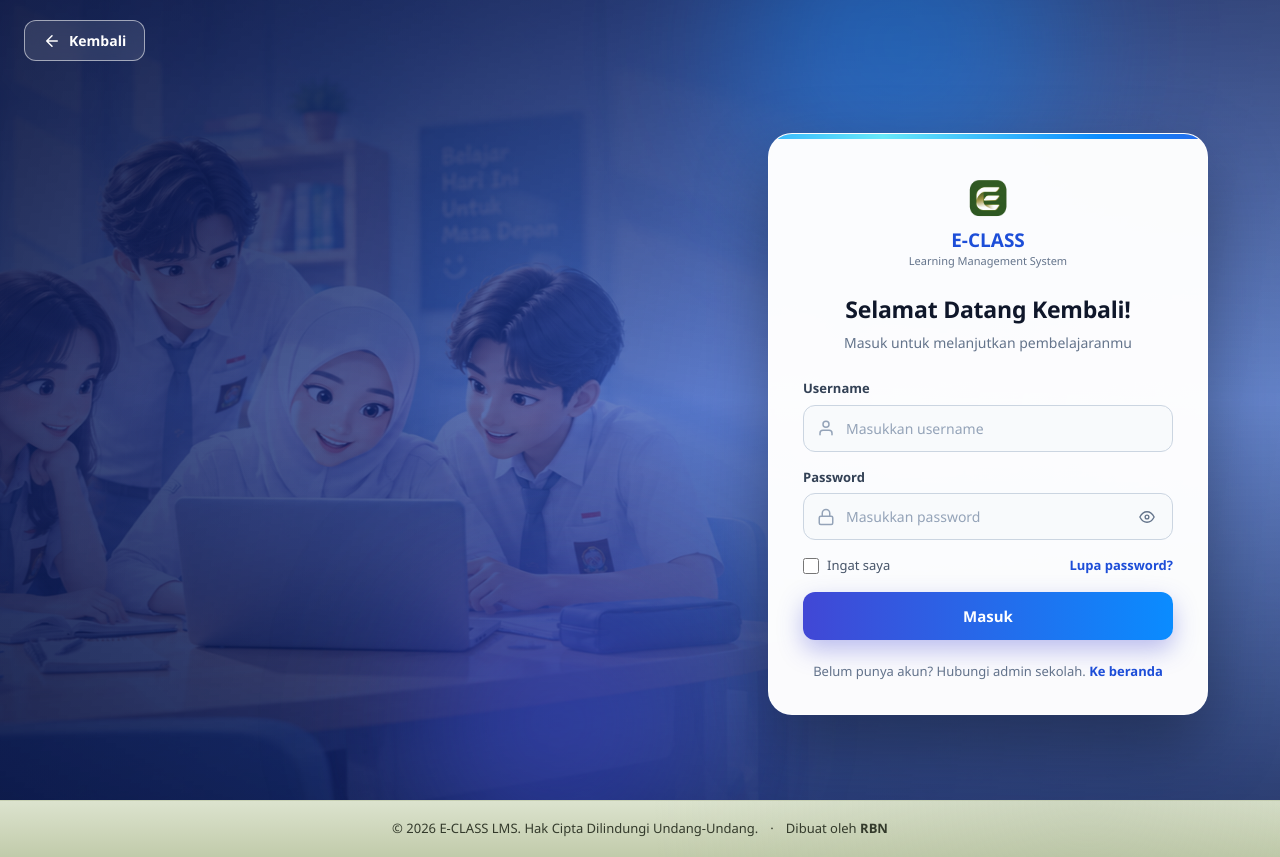
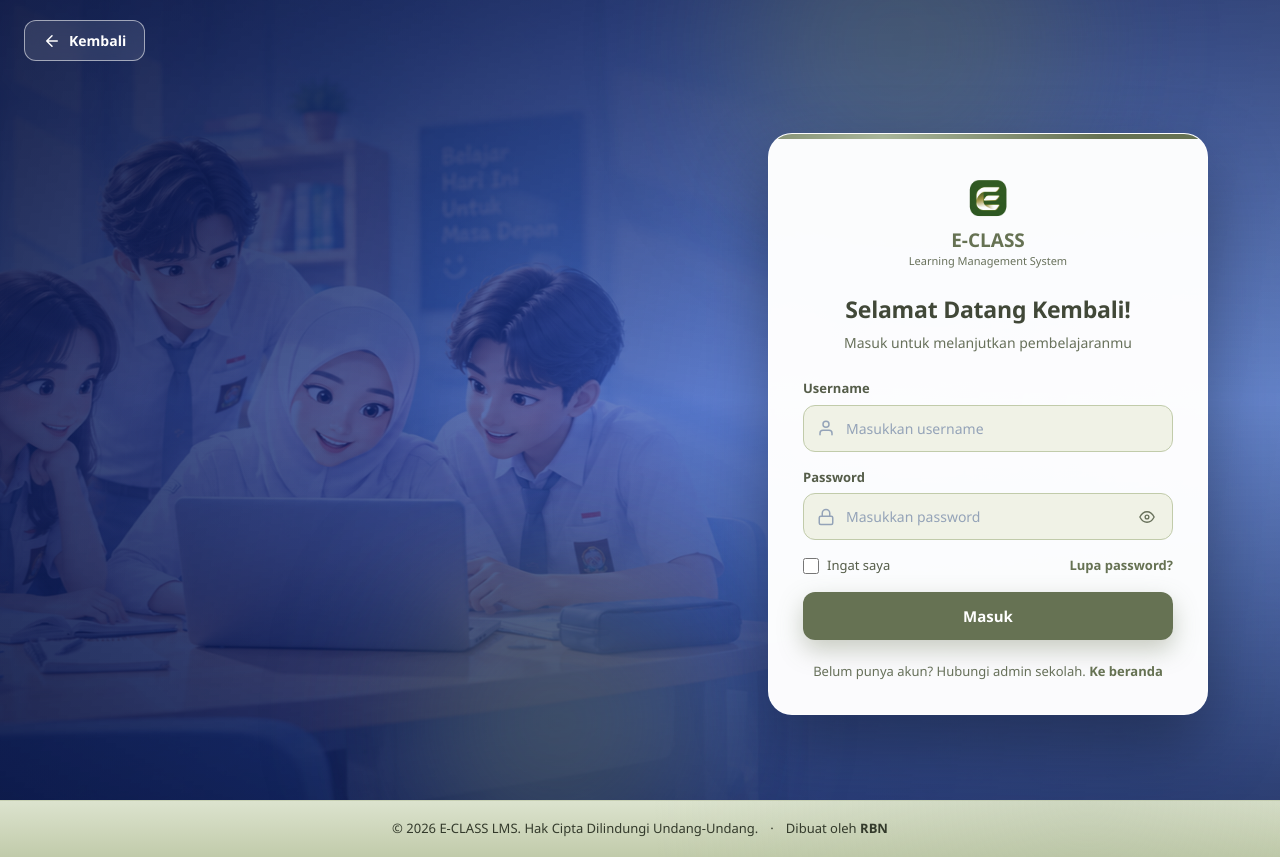
Before and after one commit to ajell0411/frontend-lms-erin, a Next.js app: page /login in a window 1280 px wide. Built offline with nearby package versions, Linux system fonts and the light colour scheme.

Commit message:
Apply sage theme to app/login/page.module.css
Co-authored-by: Copilot <223556219+Copilot@users.noreply.github.com>

```diff
--- a/app/login/page.module.css
+++ b/app/login/page.module.css
@@ -1,10 +1,10 @@
 .page {
   /* Palet biru (sama dengan landing page) */
-  --primary: #1d4ed8;
-  --primary-light: #0a8cff;
-  --accent: #93c5fd;
+  --primary: #667253;
+  --primary-light: #667253;
+  --accent: #c1cbaa;
   --primary-rgb: 29, 78, 216;
-  --grad: linear-gradient(90deg, #4147d5, #0a8cff);
+  --grad: linear-gradient(90deg, #667253, #667253);
   --ease: cubic-bezier(0.16, 1, 0.3, 1);
 
   position: relative;
@@ -23,9 +23,9 @@
   z-index: 0;
   overflow: hidden;
   background:
-    radial-gradient(circle at 15% 20%, rgba(10, 140, 255, 0.45), transparent 45%),
-    radial-gradient(circle at 85% 75%, rgba(65, 71, 213, 0.5), transparent 45%),
-    linear-gradient(135deg, #0b1d5c 0%, #1d4ed8 100%);
+    radial-gradient(circle at 15% 20%, rgba(102, 114, 83, 0.45), transparent 45%),
+    radial-gradient(circle at 85% 75%, rgba(102, 114, 83, 0.5), transparent 45%),
+    linear-gradient(135deg, #0b1d5c 0%, #667253 100%);
 }
 
 .bgWrap img {
@@ -59,7 +59,7 @@
   height: 340px;
   top: -100px;
   right: 18%;
-  background: rgba(10, 140, 255, 0.35);
+  background: rgba(102, 114, 83, 0.35);
   animation: orbFloat 9s ease-in-out infinite;
 }
 
@@ -68,7 +68,7 @@
   height: 300px;
   bottom: -100px;
   left: 30%;
-  background: rgba(65, 71, 213, 0.4);
+  background: rgba(102, 114, 83, 0.4);
   animation: orbFloat 11s ease-in-out infinite reverse;
 }
 
@@ -148,7 +148,7 @@
 }
 
 .infoTitle span {
-  background: linear-gradient(90deg, #93c5fd, #67e8f9);
+  background: linear-gradient(90deg, #c1cbaa, #a9b69a);
   -webkit-background-clip: text;
   background-clip: text;
   -webkit-text-fill-color: transparent;
@@ -238,7 +238,7 @@
   left: 0;
   right: 0;
   height: 5px;
-  background: linear-gradient(90deg, #4147d5, #0a8cff, #67e8f9, #0a8cff, #4147d5);
+  background: linear-gradient(90deg, #667253, #667253, #a9b69a, #667253, #667253);
   background-size: 200% 100%;
   animation: barMove 4s linear infinite;
 }
@@ -281,7 +281,7 @@
 .logoSub {
   margin: 2px 0 0;
   font-size: 11px;
-  color: #64748b;
+  color: #68715b;
 }
 
 .title {
@@ -290,14 +290,14 @@
   font-size: 23px;
   font-weight: 800;
   letter-spacing: -0.01em;
-  color: #0f172a;
+  color: #414838;
 }
 
 .subtitle {
   margin: 6px 0 0;
   text-align: center;
   font-size: 14px;
-  color: #64748b;
+  color: #68715b;
 }
 
 /* ===== Form ===== */
@@ -317,7 +317,7 @@
 .label {
   font-size: 13px;
   font-weight: 600;
-  color: #334155;
+  color: #555d49;
 }
 
 .inputWrap {
@@ -343,9 +343,9 @@
   width: 100%;
   padding: 12px 14px 12px 42px;
   border-radius: 12px;
-  border: 1px solid #cbd5e1;
-  background: #f8fafc;
-  color: #0f172a;
+  border: 1px solid #c1cbaa;
+  background: #f0f2e6;
+  color: #414838;
   font-size: 14px;
   outline: none;
   transition: border-color 0.2s ease, box-shadow 0.2s ease, background 0.2s ease;
@@ -360,9 +360,9 @@
 }
 
 .input:focus {
-  border-color: #0a8cff;
+  border-color: #667253;
   background: #ffffff;
-  box-shadow: 0 0 0 4px rgba(10, 140, 255, 0.15);
+  box-shadow: 0 0 0 4px rgba(102, 114, 83, 0.15);
 }
 
 .togglePassword {
@@ -378,12 +378,12 @@
   border: none;
   border-radius: 6px;
   background: transparent;
-  color: #64748b;
+  color: #68715b;
   cursor: pointer;
 }
 
 .togglePassword:hover {
-  background: #eef4ff;
+  background: #dce3ce;
   color: var(--primary);
 }
 
@@ -428,7 +428,7 @@
   align-items: center;
   gap: 8px;
   font-size: 13px;
-  color: #475569;
+  color: #555d49;
   cursor: pointer;
 }
 
@@ -467,7 +467,7 @@
   font-size: 15px;
   font-weight: 700;
   cursor: pointer;
-  box-shadow: 0 10px 24px rgba(65, 71, 213, 0.35);
+  box-shadow: 0 10px 24px rgba(102, 114, 83, 0.35);
   transition: box-shadow 0.35s var(--ease), transform 0.35s var(--ease), filter 0.35s var(--ease);
 }
 
@@ -486,7 +486,7 @@
 .submitBtn:hover:not(:disabled) {
   filter: brightness(1.08);
   transform: translateY(-2px);
-  box-shadow: 0 16px 32px rgba(65, 71, 213, 0.5);
+  box-shadow: 0 16px 32px rgba(102, 114, 83, 0.5);
 }
 
 .submitBtn:hover:not(:disabled)::after {
@@ -519,7 +519,7 @@
   margin: 22px 0 0;
   text-align: center;
   font-size: 13px;
-  color: #64748b;
+  color: #68715b;
 }
 
 .registerLink {
```
